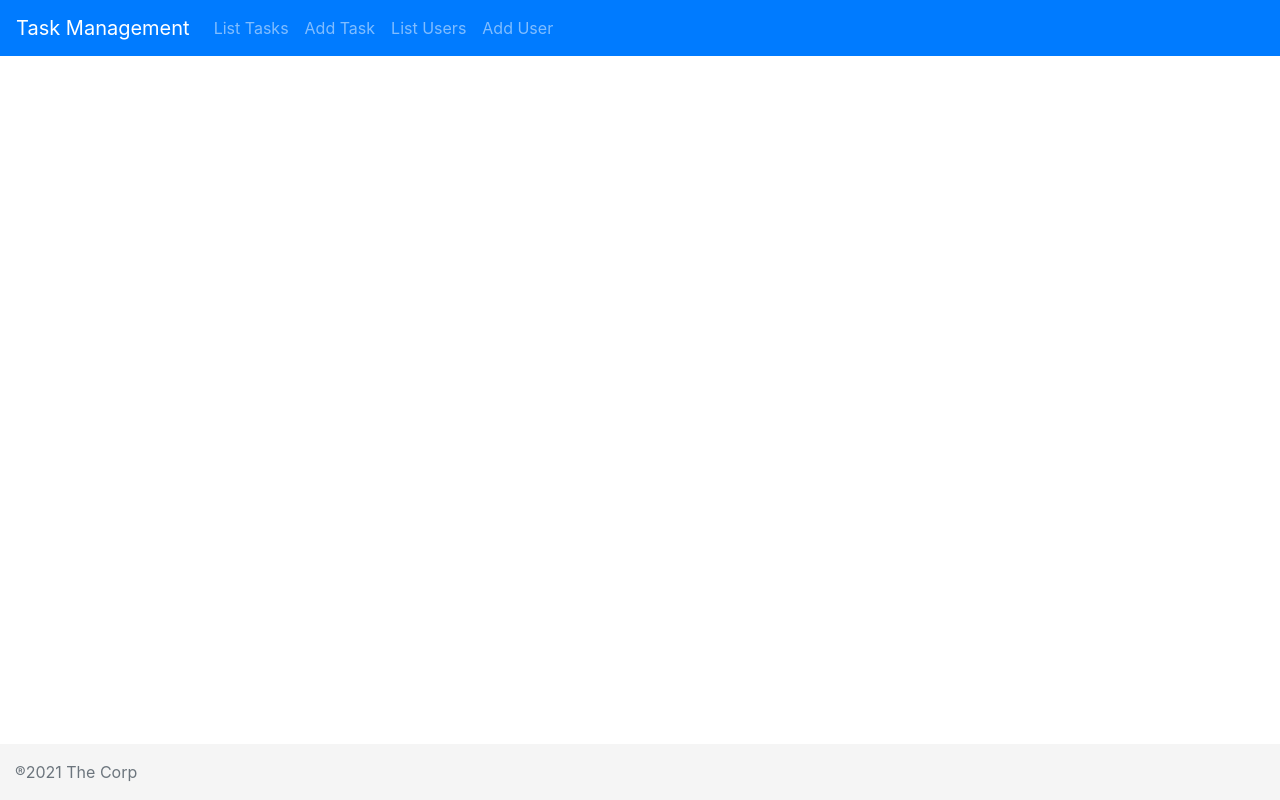
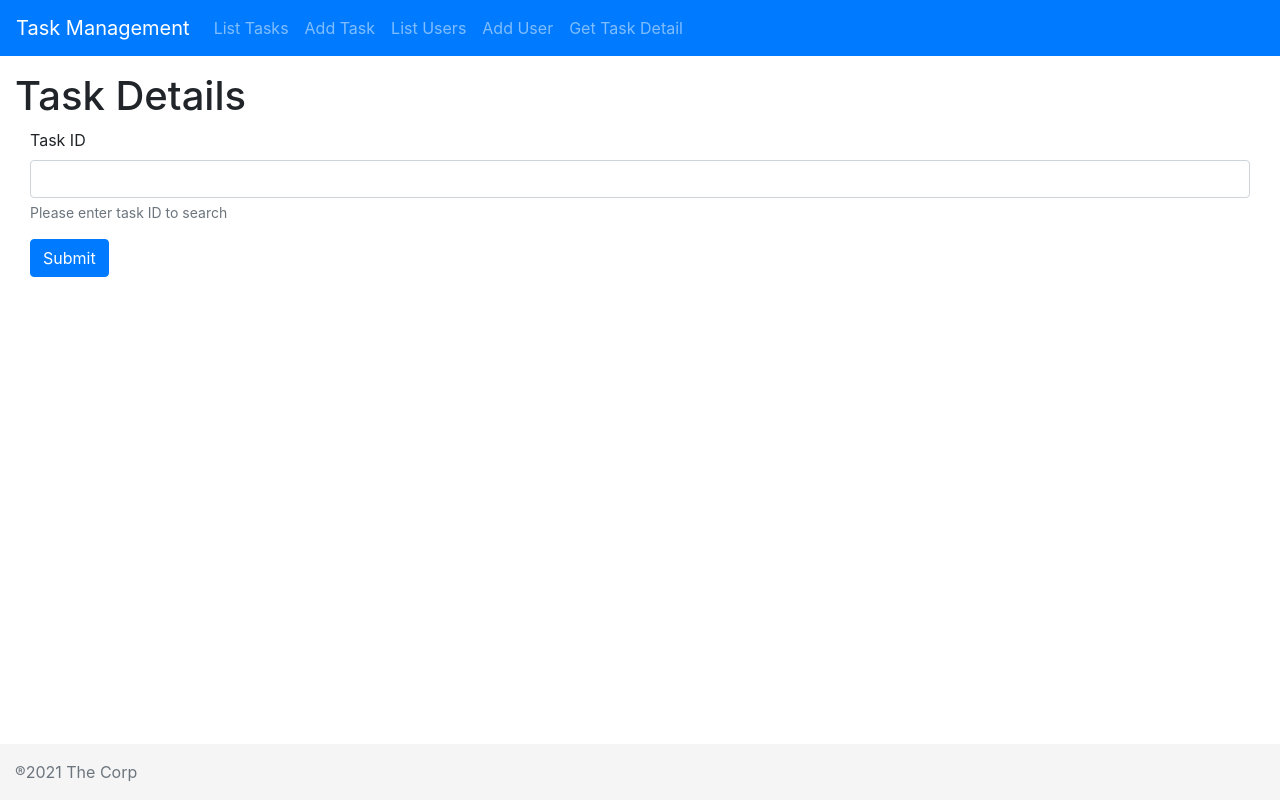
Before and after one commit to selcuksert/task-manager, a React (Create React App) app in the folder docker/compose/app/web/: page /get/task in a window 1280 px wide. Built offline with nearby package versions, Linux system fonts and the light colour scheme.

Commit message:
Added task detail retrieval backed with KStream and KTable

```diff
--- a/docker/compose/app/web/src/App.jsx
+++ b/docker/compose/app/web/src/App.jsx
@@ -5,6 +5,7 @@ import ListTasks from './components/ListTasks';
 import ListUsers from './components/ListUsers';
 import AddTask from './components/AddTask';
 import AddUser from './components/AddUser';
+import GetTaskDetail from './components/GetTaskDetail';
 
 import {
   BrowserRouter as Router,
@@ -44,6 +45,9 @@ class App extends Component {
             <Route path="/add/user">
               <AddUser />
             </Route>
+            <Route path="/get/task">
+              <GetTaskDetail />
+            </Route>
           </Switch>
         </main>
       </Router>
--- /dev/null
+++ b/docker/compose/app/web/src/components/GetTaskDetail.jsx
@@ -0,0 +1,129 @@
+import { faSpinner } from '@fortawesome/free-solid-svg-icons';
+import { FontAwesomeIcon } from '@fortawesome/react-fontawesome';
+import Moment from 'moment';
+import { Component, useState } from 'react';
+import { getTaskById } from '../utilities/TaskService';
+import InfoModal from './InfoModal';
+
+const GetTaskHook = () => {
+    const [task, setTask] = useState({});
+    const [loading, setLoading] = useState(false);
+    const [showTable, setShowTable] = useState(false);
+    const [taskId, setTaskId] = useState('');
+    const [modalTitle, setModalTitle] = useState("");
+    const [modalText, setModalText] = useState("");
+    const [showInfo, setShowInfo] = useState(false);
+
+    Moment.locale('tr');
+
+    const submitTask = () => {
+        setShowInfo(false);
+        setLoading(true);
+
+        if (taskId) {
+            getTaskById(taskId.trim())
+                .then(response => {
+                    if (!response || (response && response.error)) {
+                        setModalTitle('Error')
+                        setModalText('Unable to get task details: ' + response.message);
+                        setShowInfo(true);
+                        setShowTable(false);
+                    }
+                    else if (response) {
+                        setTask(response);
+                        setShowTable(response.id !== null);
+                    }
+                    setLoading(false);
+                });
+        }
+    }
+
+    return (
+        <div>
+            <div className="container-fluid mt-3">
+                <h1 className="mb-2">Task Details</h1>
+
+                <div className="container-fluid">
+                    <form>
+                        <div className="form-group">
+                            <label htmlFor="task">Task ID</label>
+                            <input
+                                type="text"
+                                className="form-control"
+                                id="task"
+                                aria-describedby="taskIdHelp"
+                                onChange={(e) => setTaskId(e.target.value)}
+                                value={taskId}>
+                            </input>
+                            <small id="taskIdHelp" className="form-text text-muted">Please enter task ID to search</small>
+                        </div>
+                    </form>
+
+                    {loading ? <FontAwesomeIcon icon={faSpinner} spin /> :
+                        <button
+                            type="button"
+                            className="btn btn-primary"
+                            onClick={submitTask}>Submit</button>
+                    }
+                </div>
+            </div>
+            <div className="container-fluid mt-3">
+                {showTable ?
+                    <table className="table table-hover">
+                        <thead>
+                            <tr>
+                                <th scope="col">ID</th>
+                                <th scope="col">User First Name</th>
+                                <th scope="col">User Last Name</th>
+                                <th scope="col">Title</th>
+                                <th scope="col">Details</th>
+                                <th scope="col">Due Date</th>
+                                <th scope="col">Status</th>
+                            </tr>
+                        </thead>
+                        {loading ? <FontAwesomeIcon icon={faSpinner} spin /> :
+                            <tbody>
+                                <tr key={task.id}>
+                                    <th scope="row">{task.id}</th>
+                                    <td>{task.firstName}</td>
+                                    <td>{task.lastName}</td>
+                                    <td>{task.title}</td>
+                                    <td>{task.details}</td>
+                                    <td>{Moment(task.duedate).format('DD.MM.YYYY')}</td>
+                                    <td>{task.status}</td>
+                                </tr>
+                            </tbody>
+                        }
+                    </table> : ''}
+
+                <InfoModal showModal={showInfo} modalText={modalText} modalTitle={modalTitle} />
+            </div>
+        </div>
+    )
+}
+
+class GetTaskDetail extends Component {
+
+    constructor(props) {
+        super(props);
+        this.state = {
+            task: {},
+            taskId: '',
+            loading: false,
+            showTable: false,
+            modalText: "",
+            modalTitle: "",
+            showInfo: false
+        }
+    }
+
+    render() {
+        return (
+            <div>
+                <GetTaskHook />
+            </div>
+        )
+    }
+}
+
+export default GetTaskDetail;
--- a/docker/compose/app/web/src/components/Header.jsx
+++ b/docker/compose/app/web/src/components/Header.jsx
@@ -24,6 +24,9 @@ class Header extends Component {
                         <li className="nav-item">
                             <Link to="/add/user" className="nav-link">Add User</Link>
                         </li>
+                        <li className="nav-item">
+                            <Link to="/get/task" className="nav-link">Get Task Detail</Link>
+                        </li>
                     </ul>
                 </div>
             </nav>)
```
Also changed, not shown: 1 other file (tests, documents, lock files or other folders).
